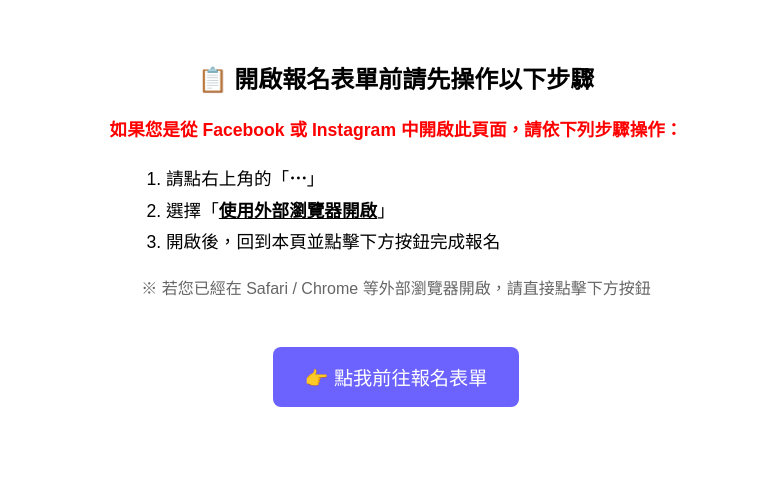
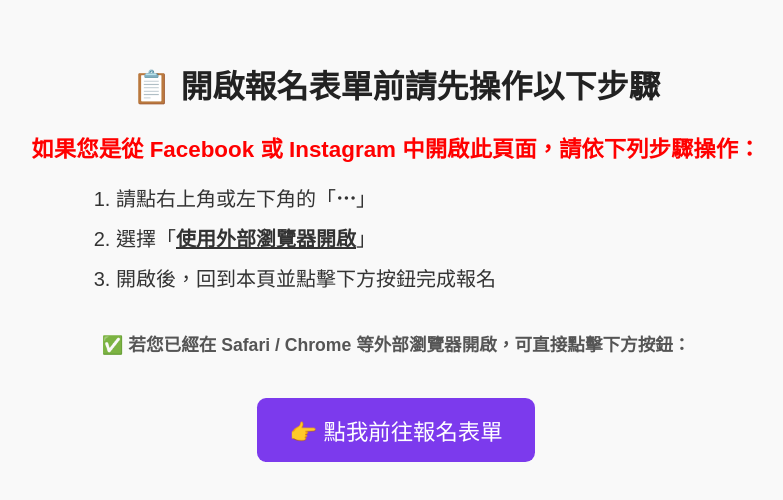
Before and after one commit to milo0109s/refactored-waddle, a plain HTML site: page index.html in a window 1280 px wide. Shown: the whole page, without its empty margins (244-1027 px from the left). Drawn offline with Linux system fonts and the light colour scheme.

Commit message:
Update index.html

```diff
--- a/index.html
+++ b/index.html
@@ -2,29 +2,30 @@
 <html lang="zh-Hant">
 <head>
   <meta charset="UTF-8">
-  <title>報名表單開啟說明</title>
+  <title>📋 開啟報名表單前說明</title>
+  <meta name="viewport" content="width=device-width, initial-scale=1">
 </head>
-<body style="font-family: sans-serif; text-align: center; padding: 2rem;">
+<body style="font-family: sans-serif; text-align: center; padding: 2rem; background: #f9f9f9; color: #333;">
 
-  <h2>📋 開啟報名表單前請先操作以下步驟</h2>
+  <h1 style="font-size: 2rem; color: #222; margin-bottom: 1.5rem;">📋 開啟報名表單前請先操作以下步驟</h1>
 
-  <p style="font-size: 1.1rem; color: red; font-weight: bold; line-height: 1.8;">
-    如果您是從 <strong>Facebook</strong> 或 <strong>Instagram</strong> 中開啟此頁面，請依下列步驟操作：
-  </p>
+  <h2 style="font-size: 1.4rem; color: red; font-weight: bold; margin-bottom: 1rem;">
+    如果您是從 Facebook 或 Instagram 中開啟此頁面，請依下列步驟操作：
+  </h2>
 
-  <ol style="text-align: left; max-width: 500px; margin: 1rem auto; font-size: 1.1rem; line-height: 1.8;">
-    <li>請點右上角的「<strong>⋯</strong>」</li>
+  <ol style="text-align: left; max-width: 600px; margin: 1rem auto; font-size: 1.25rem; line-height: 2;">
+    <li>請點右上角或左下角的「<strong>⋯</strong>」</li>
     <li>選擇「<strong><u>使用外部瀏覽器開啟</u></strong>」</li>
     <li>開啟後，回到本頁並點擊下方按鈕完成報名</li>
   </ol>
 
-  <p style="font-size: 1rem; color: #666;">
-    ※ 若您已經在 Safari / Chrome 等外部瀏覽器開啟，請直接點擊下方按鈕
-  </p>
+  <h3 style="font-size: 1.1rem; color: #555; margin-top: 2rem;">
+    ✅ 若您已經在 Safari / Chrome 等外部瀏覽器開啟，可直接點擊下方按鈕：
+  </h3>
 
   <a href="https://script.google.com/macros/s/AKfycbzqx0HtONfbGRZbYRv-MBo8b05poZhOry-61xvdSyVLs7_mQh6oFTSDRUOaQJ9kz1Y-vQ/exec"
      target="_blank"
-     style="display:inline-block; margin-top: 2rem; padding: 1rem 2rem; font-size: 1.2rem; background: #6c63ff; color: white; border: none; border-radius: 0.5rem; text-decoration: none;">
+     style="display:inline-block; margin-top: 1.5rem; padding: 1rem 2rem; font-size: 1.4rem; background: #7c3aed; color: white; border: none; border-radius: 0.6rem; text-decoration: none;">
     👉 點我前往報名表單
   </a>
 
```
